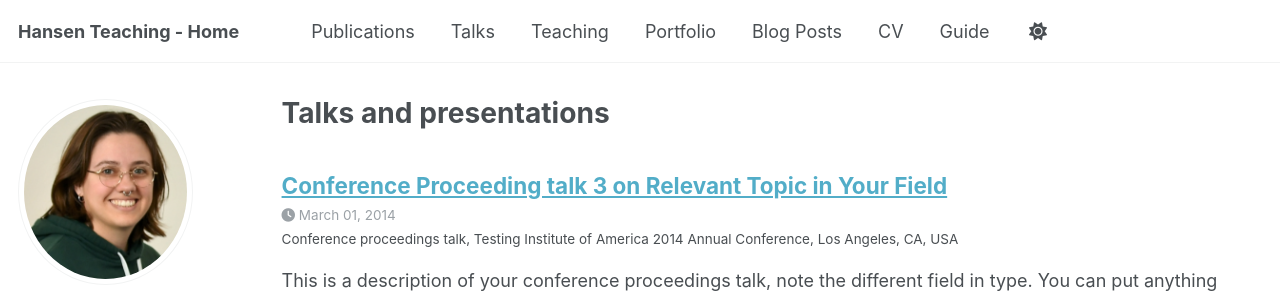
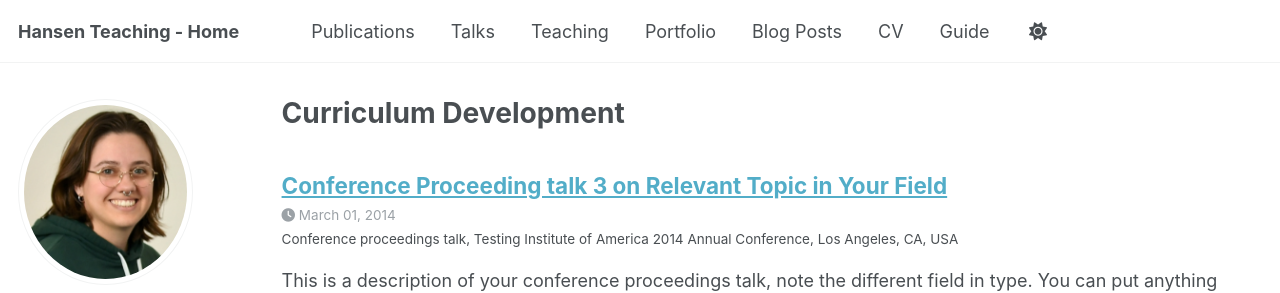
Before and after one commit to hansen-teaching/hansen-teaching.github.io, a Jekyll site: the page built from _pages/talks.html, in a window 1280 px wide and 1263 px high. Shown: the top 293 px of the window. Built offline with Jekyll 4.4.1, drawn with Linux system fonts in a browser that asks for light colours.

Commit message:
Update talks.html

```diff
--- a/_pages/talks.html
+++ b/_pages/talks.html
@@ -1,6 +1,6 @@
 ---
 layout: archive
-title: "Talks and presentations"
+title: "Curriculum Development"
 permalink: /talks/
 author_profile: true
 ---
```
